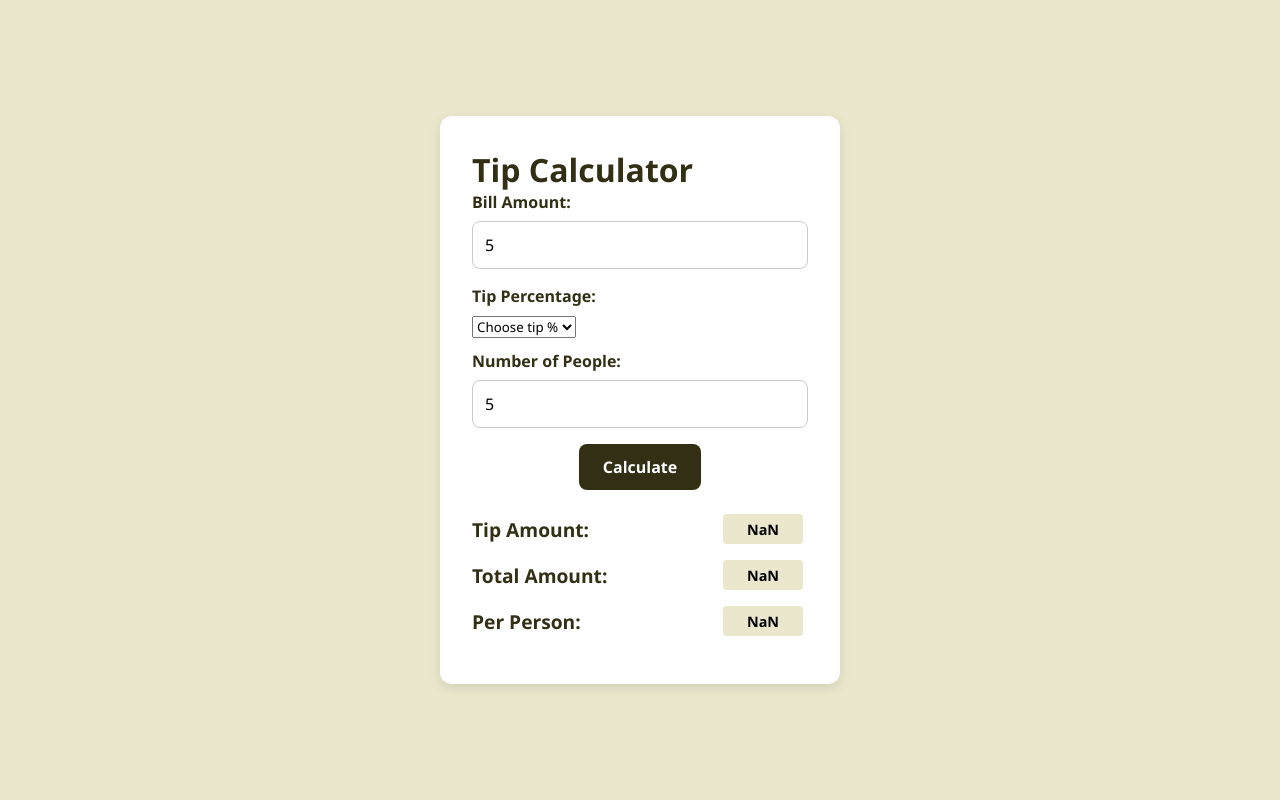
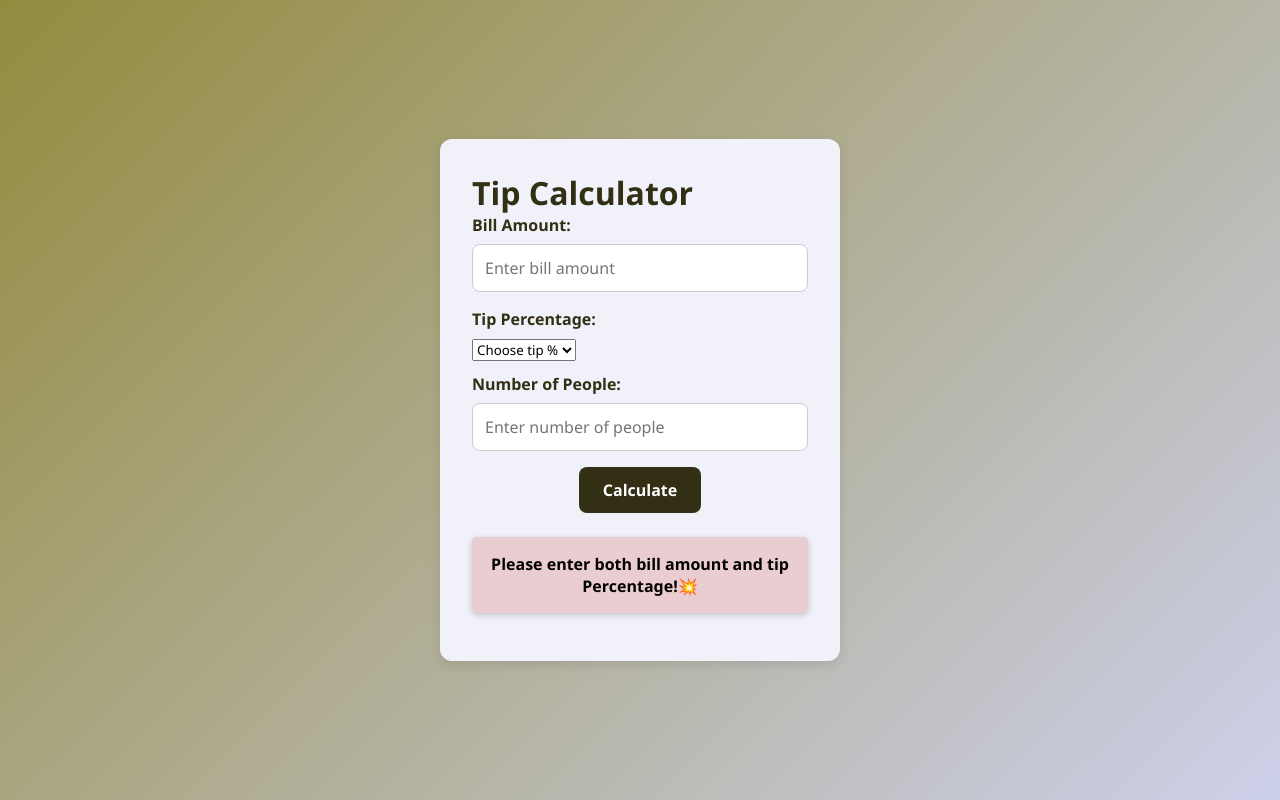
Before and after one commit to zara-99/tip-calculator, a plain HTML site: page index.html in a window 1280 px wide. Both pictures are taken after typing "5", "5" into the empty fields and a click on the button "Calculate". Drawn offline with Linux system fonts and the light colour scheme.

Commit message:
input validation implemented

```diff
--- a/index.html
+++ b/index.html
@@ -48,6 +48,10 @@
           <div class="result-square" id="person-square">14</div>
         </div> -->
       </div>
+
+      <div id="error-msg" class="hidden">
+        <p>Please enter both bill amount and tip Percentage!💥</p>
+      </div>
     </div>
     <script src="script.js"></script>
   </body>
--- a/script.js
+++ b/script.js
@@ -5,11 +5,20 @@ const tipInput = document.getElementById("tip");
 const numPeopleInput = document.getElementById("numPeople");
 const calcBtn = document.getElementById("Calculate");
 const resultsContainer = document.querySelector(".results");
+const errMsg = document.getElementById("error-msg");
 
 calcBtn.addEventListener("click", function () {
   const billAmount = parseFloat(billInput.value);
   const tipPercentage = parseFloat(tipInput.value);
   const numPeople = parseInt(numPeopleInput.value);
+
+  if (isNaN(billAmount) || isNaN(tipPercentage) || billAmount === 0) {
+    errMsg.classList.remove("hidden");
+    billInput.value = "";
+    tipInput.value = "";
+    numPeopleInput.value = "";
+    return;
+  }
 
   const tipAmount = billAmount * (tipPercentage / 100);
   const totalAmount = billAmount + tipAmount;
@@ -26,7 +35,11 @@ calcBtn.addEventListener("click", function () {
         </div>
         <div class="result-row">
           <p id="per-person">Per Person:</p>
-          <div class="result-square" id="person-square">${perPerson}</div>
+          <div class="result-square" id="person-square">${
+            isFinite(perPerson) || !isNaN(perPerson)
+              ? perPerson.toFixed(2)
+              : "--"
+          }</div>
   </div>`;
 
   console.log(
@@ -39,4 +52,7 @@ calcBtn.addEventListener("click", function () {
   );
 
   resultsContainer.insertAdjacentHTML("afterbegin", html);
+  billInput.value = "";
+  tipInput.value = "";
+  numPeopleInput.value = "";
 });
--- a/style.css
+++ b/style.css
@@ -6,7 +6,7 @@
 }
 
 body {
-  background-color: #eae7cd;
+  background: linear-gradient(135deg, #938b3e, #cdd0ea);
   color: #322f15;
   display: flex;
   justify-content: center;
@@ -15,7 +15,7 @@ body {
 }
 
 .container {
-  background-color: #fff;
+  background-color: #f1f2f9;
   padding: 2rem;
   border-radius: 12px;
   box-shadow: 0 4px 12px rgba(0, 0, 0, 0.1);
@@ -91,3 +91,18 @@ select {
   justify-content: space-between;
   margin-bottom: 1rem;
 }
+
+#error-msg {
+  background-color: #eacdd0;
+  color: black;
+  padding: 1rem;
+  margin: 1rem 0;
+  border-radius: 5px;
+  text-align: center;
+  font-weight: bold;
+  box-shadow: 0 2px 6px rgba(0, 0, 0, 0.2);
+}
+
+.hidden {
+  display: none;
+}
```
